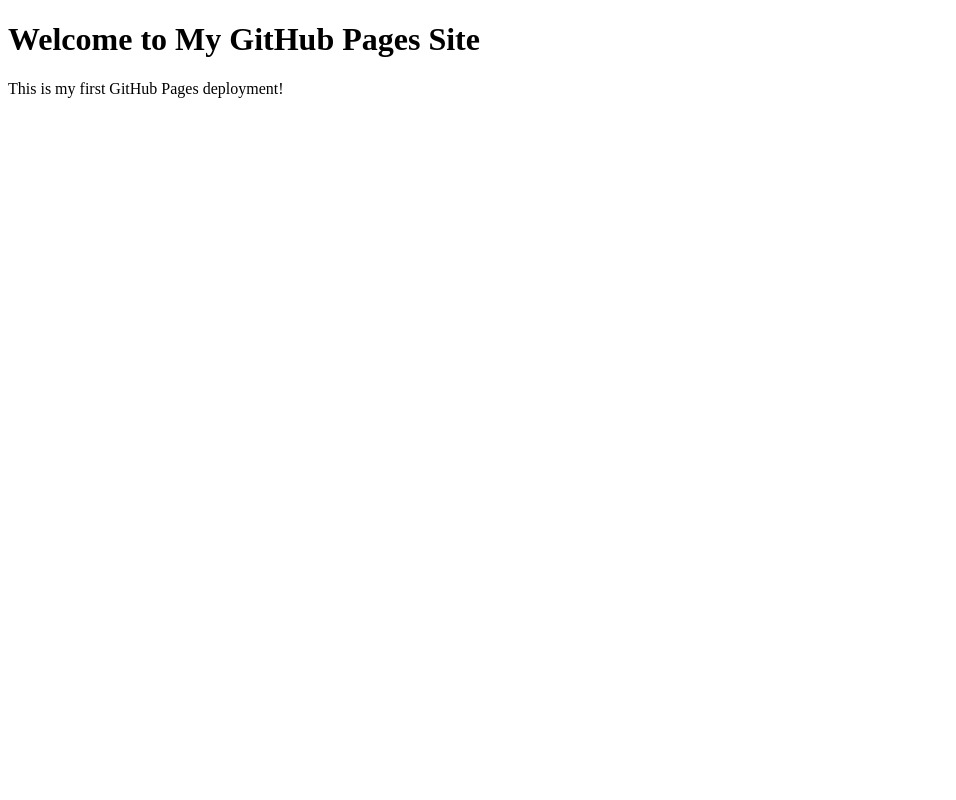
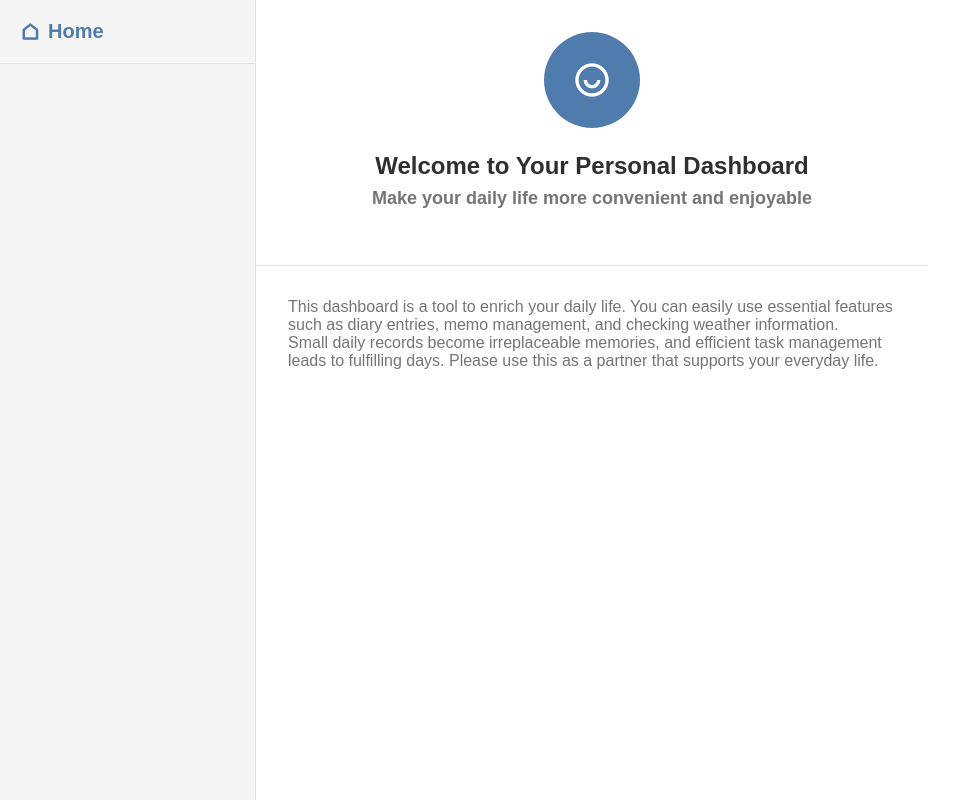
Before and after one commit to sk-129/my-first-web-app1, a plain HTML site: page index.html in a window 1280 px wide. Shown: the whole page, without its empty margins (0-956 px from the left). Drawn offline with nearby package versions, Linux system fonts and the light colour scheme.

Commit message:
Add files via upload

```diff
--- a/index.html
+++ b/index.html
@@ -1,12 +1,50 @@
 <!DOCTYPE html>
 <html lang="en">
-<head>
-    <meta charset="UTF-8">
-    <meta name="viewport" content="width=device-width, initial-scale=1.0">
-    <title>My GitHub Pages Site</title>
-</head>
+  <head>
+    <meta charset="UTF-8" />
+    <meta name="viewport" content="width=device-width, initial-scale=1.0" />
+    <title>Dashboard</title>
+    <link rel="stylesheet" href="./style.css" />
+<link href="https://cdn.jsdelivr.net/npm/remixicon@4.5.0/fonts/remixicon.css" rel="stylesheet" />
+
+  </head>
 <body>
-    <h1>Welcome to My GitHub Pages Site</h1>
-    <p>This is my first GitHub Pages deployment!</p>
+  <div class="dashboard-container">
+    <!-- ここにサイドバーとメインコンテンツが入るのじゃ -->
+     <div class="dashboard-container">
+  <!-- 左サイドバー (固定) -->
+  <aside class="sidebar">
+    <!-- ここにサイドバーの中身が入るのじゃ -->
+     <div class="sidebar-header">
+      <a href="#" class="sidebar-home" date-tab="home">
+        <span class="ri-home-line"></span>
+        <span>Home</span>
+      </a>
+     </div>
+  </aside>
+
+  <!-- 右メインコンテンツ (スクロール可) -->
+  <main class="main-contents">
+    <section class="contents section" id="home">
+      <header class="section-header">
+        <div class="profile-circle">
+          <span class="ri-user-smile-line"></span>
+          </div>
+          <h1 class="section-title">Welcome to Your Personal Dashboard</h1>
+          <h2 class="section-subtitle">Make your daily life more convenient and enjoyable</h2>
+
+      </header>
+      <div class="section-body">
+        <p>This dashboard is a tool to enrich your daily life. You can easily use essential features such as diary entries, memo management, and checking weather information.</p>
+        <p>Small daily records become irreplaceable memories, and efficient task management leads to fulfilling days. Please use this as a partner that supports your everyday life.</p>
+
+      </div>
+    </section>
+
+  </main>
+  </div>
+
+  </div>
 </body>
+
 </html>
--- /dev/null
+++ b/style.css
@@ -0,0 +1,105 @@
+/* ブラウザで設定されているスタイルのリセット・共通設定 */
+/* 消さないでください */
+*,
+*::before,
+*::after {
+  box-sizing: border-box;
+}
+body,
+h1,
+h2,
+h3,
+p,
+ul,
+li,
+form,
+input,
+textarea,
+select,
+button {
+  margin: 0;
+  padding: 0;
+  font-family: sans-serif;
+}
+
+ul {
+  list-style: none;
+}
+/* スタイルのリセット終了 */
+
+/* サイドバーとメインコンテンツを包むための要素のスタイルを書いてください */
+/* Layout Wrapper */
+/* サイドバーとメインコンテンツを包むための要素のスタイルを書いてください */
+.dashboard-container {
+  display: flex;
+  height: 100vh;
+}
+
+
+/* サイドバーに関連するスタイルを書いてください */
+.sidebar {
+  width: 256px;
+  flex-shrink: 0;
+  background-color: #f5f5f5;
+  border-right: 1px solid #e0e0e0;
+  display:flex;
+  flex-direction:column;
+  height: 100%;
+}
+
+.sidebar-header {
+  padding: 20px;
+  border-bottom: 1px solid #e0e0e0;
+
+}
+
+.sidebar-home {
+  font-size: 1.25rem;
+  font-weight: 600;
+  color: #4f7cac;
+  display:flex;
+  align-items: center;
+  gap: 8px;
+  text-decoration:none;
+}
+/* メインコンテンツに関連するスタイルを書いてください */
+.main-contents {
+  flex: 1;
+}
+.section-header {
+  background-color: white;
+  padding: 32px;
+  border-bottom: 1px solid #e0e0e0;
+  text-align: center;
+}
+
+.profile-circle {
+  width: 96px;
+  height: 96px;
+  background-color:#4f7cac;
+  border-radius: 50%;
+  display: flex;
+  justify-content: center;
+  align-items: center;
+  margin: 0 auto 24px;
+  font-size: 2.5rem;
+  color: white;
+}
+.section-title {
+  font-size: 1.5rem;
+  font-weight: 600;
+  color: #2f2f2f;
+  margin-bottom:8px;
+}
+.section-subtitle {
+  font-size: 1.125rem;
+  color: #757575;
+  margin-bottom: 24px;
+}
+.section-body {
+  max-width: 672px;
+  margin: 0 auto;
+  padding: 32px;
+  color:#757575;
+  margin-bottom: 16px;
+}
```
